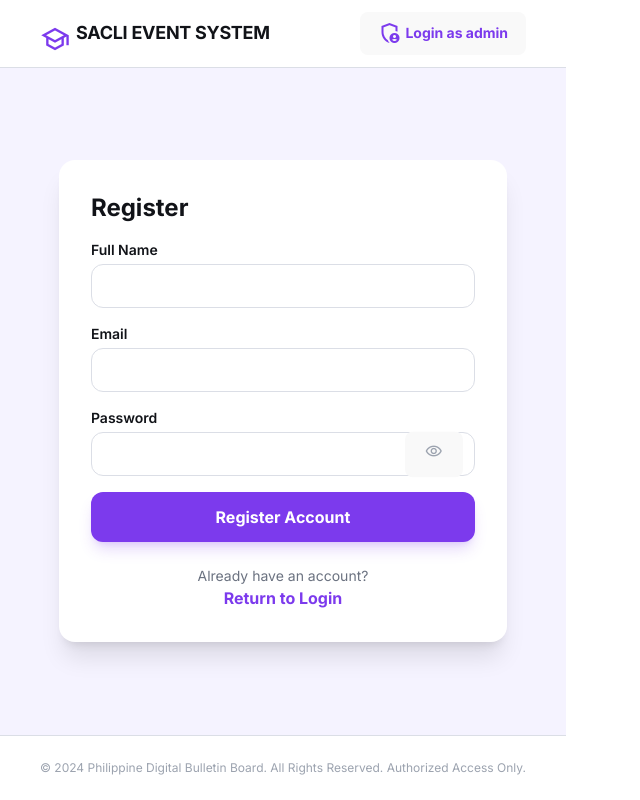
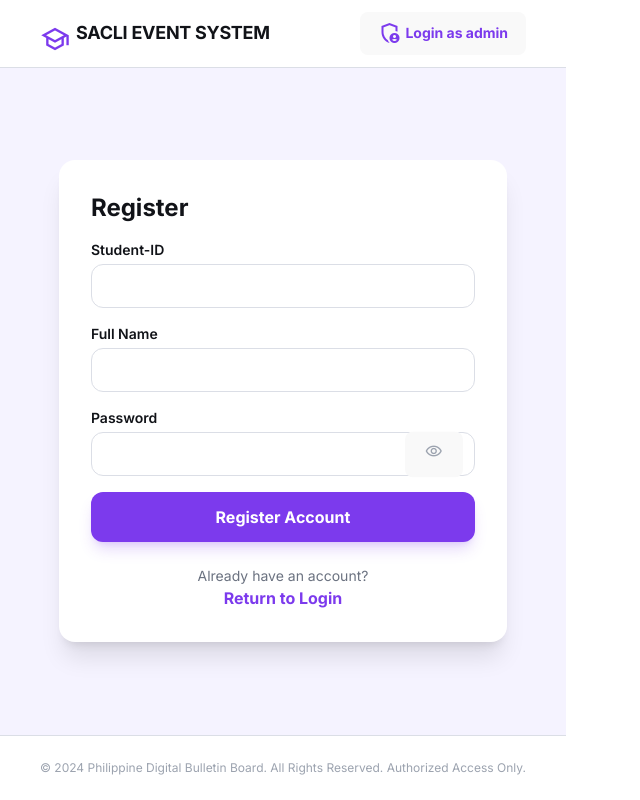
Before and after one commit to DanTechDeveloper/SACLI-EVENT-SYSTEM, a React (Vite) app in the folder eventSystem/: page /register in a window 1280 px wide. Shown: the whole page, without its empty margins (0-640 px from the left). Built offline with nearby package versions, Linux system fonts and the light colour scheme; the HTML template or start-up script is replaced by a standard one.

Commit message:
refactor: replace email-based authentication with student ID identification across frontend and backend modules

```diff
--- a/eventSystem/src/components/Auth/AuthLogin.jsx
+++ b/eventSystem/src/components/Auth/AuthLogin.jsx
@@ -55,20 +55,20 @@ export default function AuthLogin() {
     setIsPhoneNumberOpen(!isPhoneNumberOpen);
   };
 
-  const [email, setEmail] = useState("");
+  const [studentID, setStudentID] = useState("");
   const [password, setPassword] = useState("");
 
   const handleLoginForm = async (e) => {
     e.preventDefault();
     setErrors({});
 
-    const emailRegex = /^[^\s@]+@[^\s@]+\.[^\s@]+$/;
-    if (!emailRegex.test(email)) {
-      setErrors({ email: "Please enter a valid email address." });
+    const studentIDRegex = /^\d+$/;
+    if (!studentIDRegex.test(studentID)) {
+      setErrors({ studentID: "Please enter a valid student ID." });
       return;
     }
 
-    const user = { email: email, password: password, action: "login" };
+    const user = { studentID: studentID, password: password, action: "login" };
     const result = await apiRequest(
       "http://localhost/IPTFINALPROJECT/eventSystem/src/backend/Auth/Login.php",
       "POST",
@@ -184,17 +184,17 @@ export default function AuthLogin() {
                 <div className="space-y-1.5">
                   <label className="block">
                     <span className="text-slate-800 dark:text-slate-200 text-sm font-semibold mb-1.5 block">
-                      Email
+                      Student-ID
                     </span>
                     <input
                       className="w-full rounded-xl border border-violet-200 dark:border-violet-900/40 dark:bg-background-dark dark:text-white h-12 px-4 focus:ring-2 focus:ring-primary focus:border-primary outline-none transition-all placeholder:text-slate-400 text-slate-800"
-                      type="email"
-                      id="loginEmail"
-                      placeholder="you@example.com"
-                      onChange={(e) => setEmail(e.target.value)}
+                      type="text"
+                      id="studentID"
+                      placeholder="123456789"
+                      onChange={(e) => setStudentID(e.target.value)}
                     />
                   </label>
-                  {errors.email && (
+                  {errors.studentID && (
                     <p className="text-xs text-secondary font-medium">
                       {errors.email}
                     </p>
--- a/eventSystem/src/components/Auth/AuthRegister.jsx
+++ b/eventSystem/src/components/Auth/AuthRegister.jsx
@@ -2,7 +2,7 @@ import { useNavigate } from "react-router";
 import { useState } from "react";
 import apiRequest from "../../services/apiRequest";
 export default function AuthRegister() {
-  const [email, setEmail] = useState("");
+  const [studentID, setStudentID] = useState("");
   const [password, setPassword] = useState("");
   const [fullName, setFullName] = useState("");
   const navigate = useNavigate();
@@ -12,11 +12,11 @@ export default function AuthRegister() {
 
     // Trim and Clean inputs
     const cleanFullName = fullName.trim().replace(/\s+/g, ' ');
-    const cleanEmail = email.trim().toLowerCase();
+    const cleanStudentID = studentID.trim();
 
-    const emailRegex = /^[^\s@]+@[^\s@]+\.[^\s@]+$/;
-    if (!emailRegex.test(cleanEmail)) {
-      alert("Please enter a valid email address.");
+    const idRegex = /^[A-Z0-9]+$/;
+    if (!idRegex.test(cleanStudentID)) {
+      alert("Please enter a valid student ID.");
       return;
     }
 
@@ -25,7 +25,7 @@ export default function AuthRegister() {
       return;
     }
 
-    const user = { fullName : cleanFullName, password : password, email : cleanEmail,  action: "register" };
+    const user = { fullName : cleanFullName, password : password, studentID : cleanStudentID,  action: "register" };
     try {
       const result = await apiRequest(
         "http://localhost/IPTFINALPROJECT/eventSystem/src/backend/Auth/Register.php",
@@ -61,6 +61,17 @@ export default function AuthRegister() {
             <div className="grid grid-cols-1 gap-4">
               <label className="block">
                 <span className="text-[#111318] dark:text-gray-200 text-sm font-semibold mb-1 block">
+                  Student-ID
+                </span>
+                <input
+                  className="w-full rounded-lg border border-[#dbdee6] dark:border-gray-700 dark:bg-gray-800 dark:text-white h-11 px-4 focus:ring-2 focus:ring-primary outline-none"
+                  type="text"
+                  id="studentID"
+                  onChange={(e) => setStudentID(e.target.value)}
+                />
+              </label>
+              <label className="block">
+                <span className="text-[#111318] dark:text-gray-200 text-sm font-semibold mb-1 block">
                   Full Name
                 </span>
                 <input
@@ -68,17 +79,6 @@ export default function AuthRegister() {
                   type="text"
                   id="fullName"
                   onChange={(e) => setFullName(e.target.value)}
-                />
-              </label>
-              <label className="block">
-                <span className="text-[#111318] dark:text-gray-200 text-sm font-semibold mb-1 block">
-                  Email
-                </span>
-                <input
-                  className="w-full rounded-lg border border-[#dbdee6] dark:border-gray-700 dark:bg-gray-800 dark:text-white h-11 px-4 focus:ring-2 focus:ring-primary outline-none"
-                  type="email"
-                  id="email"
-                  onChange={(e) => setEmail(e.target.value)}
                 />
               </label>
               <label className="block relative">
```
Also changed, not shown: 1 other file (tests, documents, lock files or other folders).
